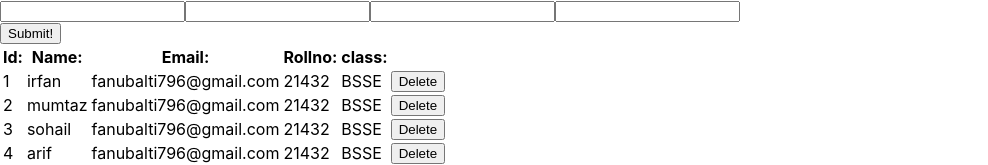
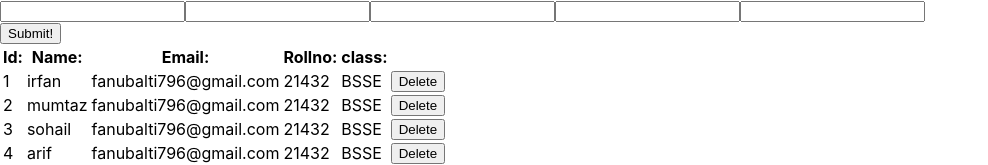
Before and after one commit to fanubalti786/AdvancedReactstepbystep, a React (Create React App) app in the folder class04/: page / in a window 1280 px wide. Shown: the top 165 px of the page, without its empty margins (0-988 px from the left). Built offline with nearby package versions, Linux system fonts and the light colour scheme.

Commit message:
Add and Delete function done in Table with manually huge code using

```diff
--- a/class04/src/components/form/Form.js
+++ b/class04/src/components/form/Form.js
@@ -1,15 +1,36 @@
-import React from 'react'
+import React from "react";
+import { useState } from "react";
 
-export default function Form() {
+export default function Form(props) {
+  const [id, setId] = useState("");
+  const [name, setName] = useState("");
+  const [email, setEmail] = useState("");
+  const [rollno, setRolno] = useState("");
+  const [course, setCourse] = useState("");
+
+  const submitHandler = () => {
+    let data = {
+      id: id,
+      name: name,
+      email: email,
+      rolno: rollno,
+      course: course,
+    };
+
+    props.onAddHandler(data);
+    // console.log(data)
+  };
+
   return (
     <div>
-      <input type='text'></input>
-      <input type='text'></input>
-      <input type='text'></input>
-      <input type='text'></input>
-      <br/>
-      <button>Submit!</button>
+      <input type="text" onChange={(e) => setId(e.target.value)}></input>
+      <input type="text" onChange={(e) => setName(e.target.value)}></input>
+      <input type="text" onChange={(e) => setEmail(e.target.value)}></input>
+      <input type="text" onChange={(e) => setRolno(e.target.value)}></input>
+      <input type="text" onChange={(e) => setCourse(e.target.value)}></input>
 
+      <br />
+      <button onClick={submitHandler}>Submit!</button>
     </div>
-  )
+  );
 }
--- a/class04/src/components/tabeldata/Tabeldata.js
+++ b/class04/src/components/tabeldata/Tabeldata.js
@@ -21,10 +21,20 @@ export default function Tabeldata() {
     }
 
 
+    const onAddHandler = (obj)=>
+      {
+
+
+          setInfo([...info,obj])
+
+
+      }
+
+
 
   return (
     <div>
-      <Form/>
+      <Form onAddHandler={onAddHandler}/>
       <div>
       <table>
         <tr>
```
